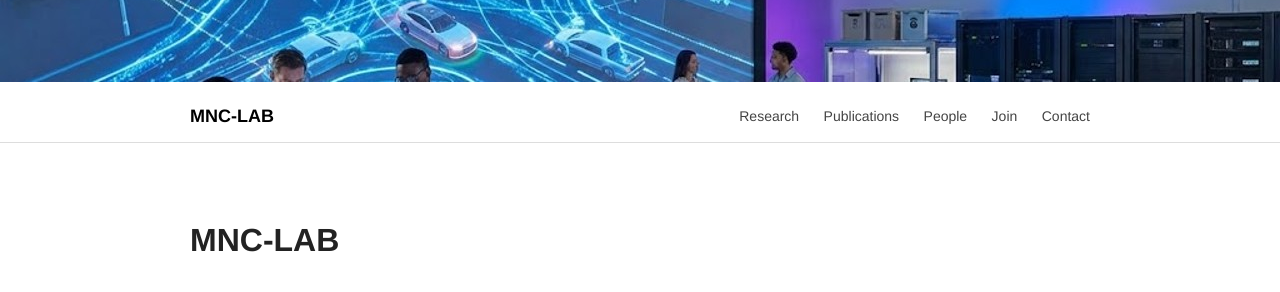
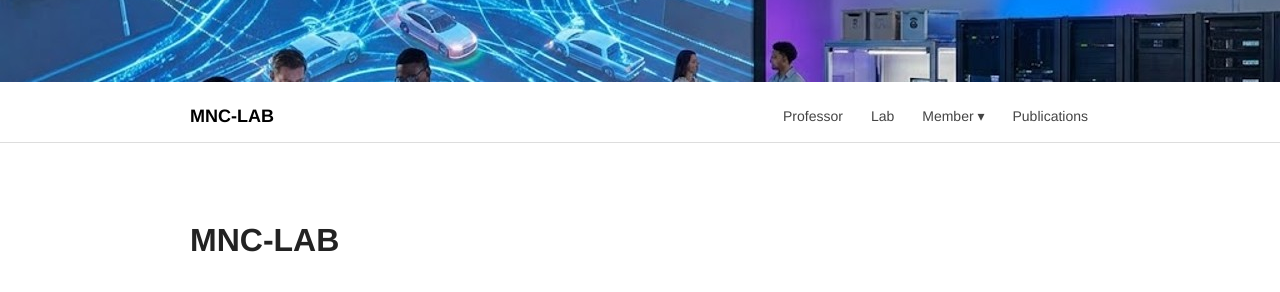
Before and after one commit to mnc-cbnu/mnc-cbnu.github.io, a Jekyll site: the page built from index.md, in a window 1280 px wide. Shown: the part 229-521 px from the top of the page. Built offline with Jekyll 4.4.1, drawn with Linux system fonts in a browser that asks for light colours.

Commit message:
style change

```diff
--- a/_includes/navbar.html
+++ b/_includes/navbar.html
@@ -3,12 +3,19 @@
     <div class="nav-title">
       <a href="{{ '/' | relative_url }}">{{ site.title }}</a>
     </div>
-    <div class="nav-links">
-      <a href="{{ '/research' | relative_url }}">Research</a>
-      <a href="{{ '/publications' | relative_url }}">Publications</a>
-      <a href="{{ '/people' | relative_url }}">People</a>
-      <a href="{{ '/join' | relative_url }}">Join</a>
-      <a href="{{ '/contact' | relative_url }}">Contact</a>
-    </div>
+    <ul class="nav-links">
+      <li><a href="{{ '/professor' | relative_url }}">Professor</a></li>
+      <li><a href="{{ '/lab' | relative_url }}">Lab</a></li>
+
+      <li class="dropdown">
+        <a href="{{ '/member' | relative_url }}">Member ▾</a>
+        <ul class="dropdown-menu">
+          <li><a href="{{ '/member/current' | relative_url }}">Current</a></li>
+          <li><a href="{{ '/member/alumni' | relative_url }}">Alumni</a></li>
+        </ul>
+      </li>
+
+      <li><a href="{{ '/publications' | relative_url }}">Publications</a></li>
+    </ul>
   </div>
 </nav>
--- a/assets/style.css
+++ b/assets/style.css
@@ -31,6 +31,15 @@ body {
   color: #000;
   text-decoration: none;
 }
+.nav-links {
+  list-style: none;
+  margin: 0;
+  padding: 0;
+  display: flex;
+}
+.nav-links > li {
+  position: relative;
+}
 
 .nav-links a {
   margin-left: 20px;
@@ -38,7 +47,13 @@ body {
   color: #444;
   font-size: 14px;
 }
-
+.nav-links > li > a {
+  margin-left: 24px;
+  text-decoration: none;
+  color: #444;
+  font-size: 14px;
+  padding: 6px 2px;
+}
 .nav-links a:hover {
   text-decoration: underline;
 }
@@ -47,7 +62,33 @@ h1, h2, h3 {
   font-weight: 600;
   margin-top: 32px;
 }
+.dropdown-menu {
+  display: none;
+  position: absolute;
+  top: 100%;
+  left: 24px;
+  background: #fff;
+  border: 1px solid #ddd;
+  min-width: 140px;
+  z-index: 1000;
+}
 
+.dropdown-menu li a {
+  display: block;
+  padding: 8px 12px;
+  font-size: 13px;
+  color: #333;
+  text-decoration: none;
+}
+
+.dropdown-menu li a:hover {
+  background: #f5f5f5;
+}
+
+/* Hover show */
+.dropdown:hover .dropdown-menu {
+  display: block;
+}
 .member {
   display: flex;
   margin-bottom: 20px;
@@ -64,3 +105,34 @@ h1, h2, h3 {
 .pub {
   margin-bottom: 12px;
 }
+/* --- Mobile --- */
+@media (max-width: 720px) {
+  .nav-container {
+    flex-direction: column;
+    align-items: flex-start;
+  }
+
+  .nav-links {
+    flex-direction: column;
+    width: 100%;
+  }
+
+  .nav-links > li > a {
+    margin: 0;
+    padding: 10px 0;
+  }
+
+  .dropdown-menu {
+    position: static;
+    border: none;
+  }
+
+  .dropdown:hover .dropdown-menu {
+    display: none;
+  }
+
+  .dropdown > a:focus + .dropdown-menu,
+  .dropdown > a:active + .dropdown-menu {
+    display: block;
+  }
+}
```
